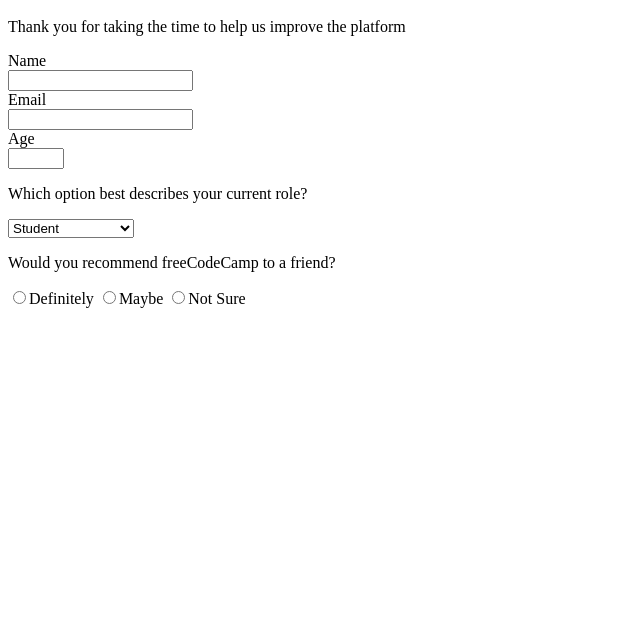
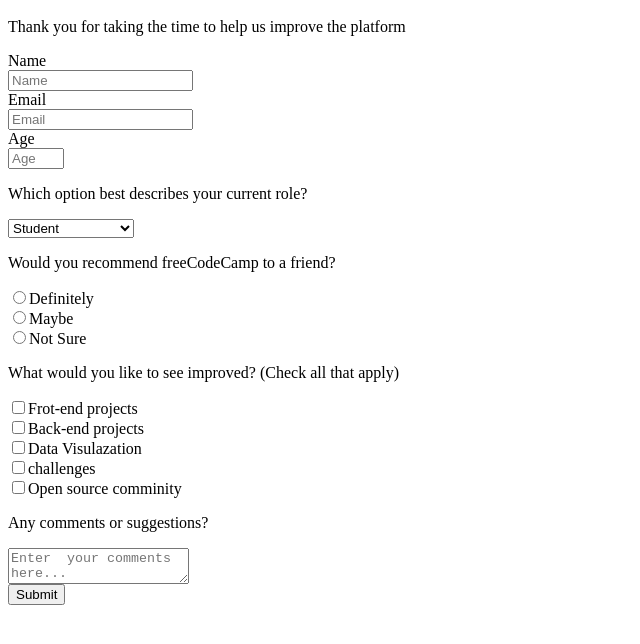
Before and after one commit to yohannesdagnachew/projectmv2, a plain HTML site: page index2.html in a window 1280 px wide. Shown: the part 48-692 px from the top of the page, without its empty margins (0-640 px from the left). Drawn offline with Linux system fonts and the light colour scheme.

Commit message:
completing html

```diff
--- a/index2.html
+++ b/index2.html
@@ -1,18 +1,25 @@
 <html>
+
   <body>
     <h1 id="title">freeCodeCamp Survey Form</h1>
     <p id="description">
       Thank you for taking the time to help us improve the platform
     </p>
-    <form id="survey-form">
+    <form action="https://www.freecodecamp.org" id="survey-form">
       <label for="Name" id="name-label">Name</label><br />
-      <input type="text" id="name" required /><br />
+      <input type="text" id="name" required placeholder="Name" /><br />
 
       <label for="email" id="email-label">Email</label><br />
-      <input type="email" id="email" required /><br />
+      <input type="email" id="email" required placeholder="Email" /><br />
 
       <label for="" id="number-label">Age</label><br />
-      <input type="number" id="number" max="65" min="21" /><br />
+      <input
+        type="number"
+        id="number"
+        max="65"
+        min="21"
+        placeholder="Age"
+      /><br />
       <p>Which option best describes your current role?</p>
       <select id="dropdown">
         <option>Student</option>
@@ -22,9 +29,51 @@
         <option>Others</option>
       </select>
       <p>Would you recommend freeCodeCamp to a friend?</p>
-     <input type="radio" name="reco" id="radio1"><label for="radio1" id="lblRadio1">Definitely</label>
-     <input type="radio" name="reco" id="radio2"><label for="radio2" id="lblRadio2">Maybe</label>
-     <input type="radio" name="reco" id="radio2"><label for="radio3" id="lblRadio3">Not Sure</label>
+      <input type="radio" name="reco" id="radio1" /><label
+        for="radio1"
+        id="lblRadio1"
+        >Definitely</label
+      ><br />
+      <input type="radio" name="reco" id="radio2" /><label
+        for="radio2"
+        id="lblRadio2"
+        >Maybe</label
+      ><br />
+      <input type="radio" name="reco" id="radio2" /><label
+        for="radio3"
+        id="lblRadio3"
+        >Not Sure</label
+      ><br />
+
+      <p>What would you like to see improved? (Check all that apply)</p>
+      <input type="checkbox" name="reco1" id="checkbox1" /><label
+        for="reco1"
+        id="lbchekbox1"
+        >Frot-end projects</label
+      ><br />
+      <input type="checkbox" name="reco2" id="checkbox2" /><label
+        for="reco2"
+        id="lbchekbox2"
+        >Back-end projects</label
+      ><br />
+      <input type="checkbox" name="reco3" id="checkbox3" /><label
+        for="reco3"
+        id="lbchekbox3"
+        >Data Visulazation</label
+      ><br />
+      <input type="checkbox" name="reco4" id="checkbox4" /><label
+        for="reco4"
+        id="lbchekbox4"
+        >challenges</label
+      ><br />
+      <input type="checkbox" name="reco5" id="checkbox5" /><label
+        for="reco5"
+        id="lbchekbox5"
+        >Open source comminity</label
+      ><br />
+      <p>Any comments or suggestions?</p>
+      <textarea placeholder="Enter  your comments here..."></textarea><br />
+      <button id="submit">Submit</button>
     </form>
   </body>
 </html>
```
Lines whose indentation alone changed are shown as unchanged.
